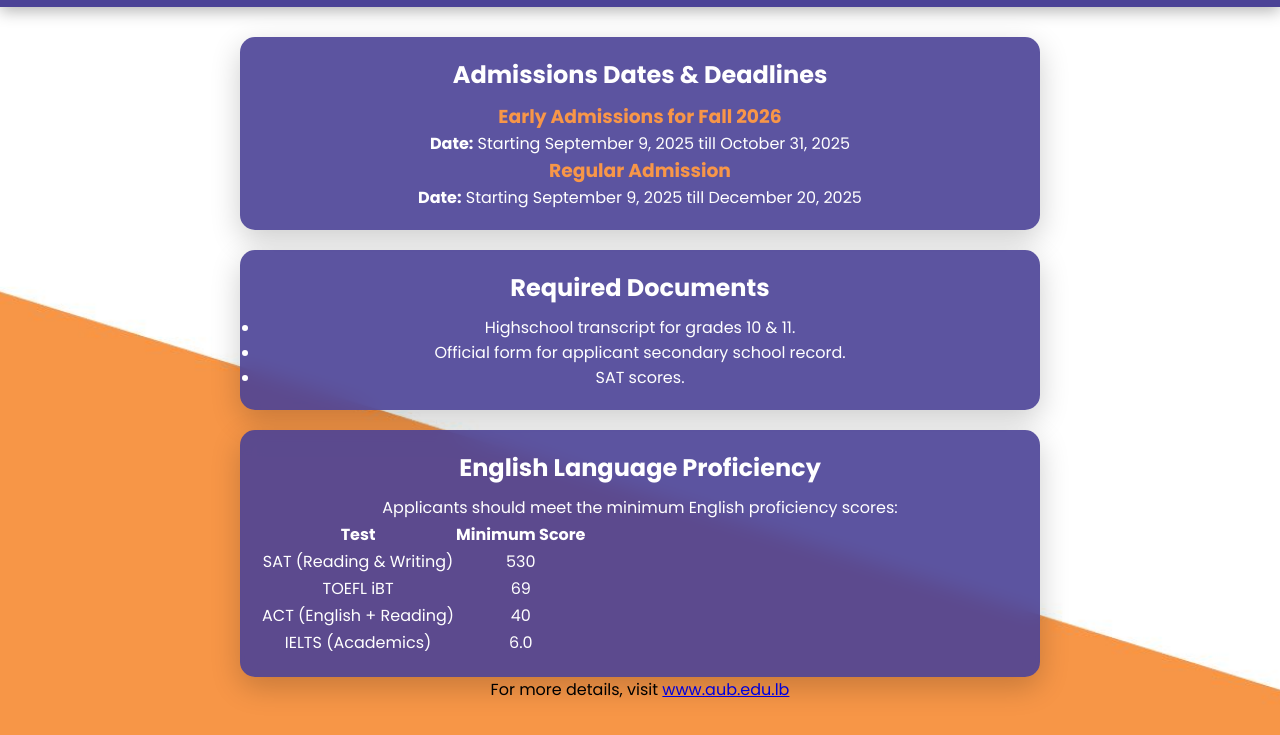
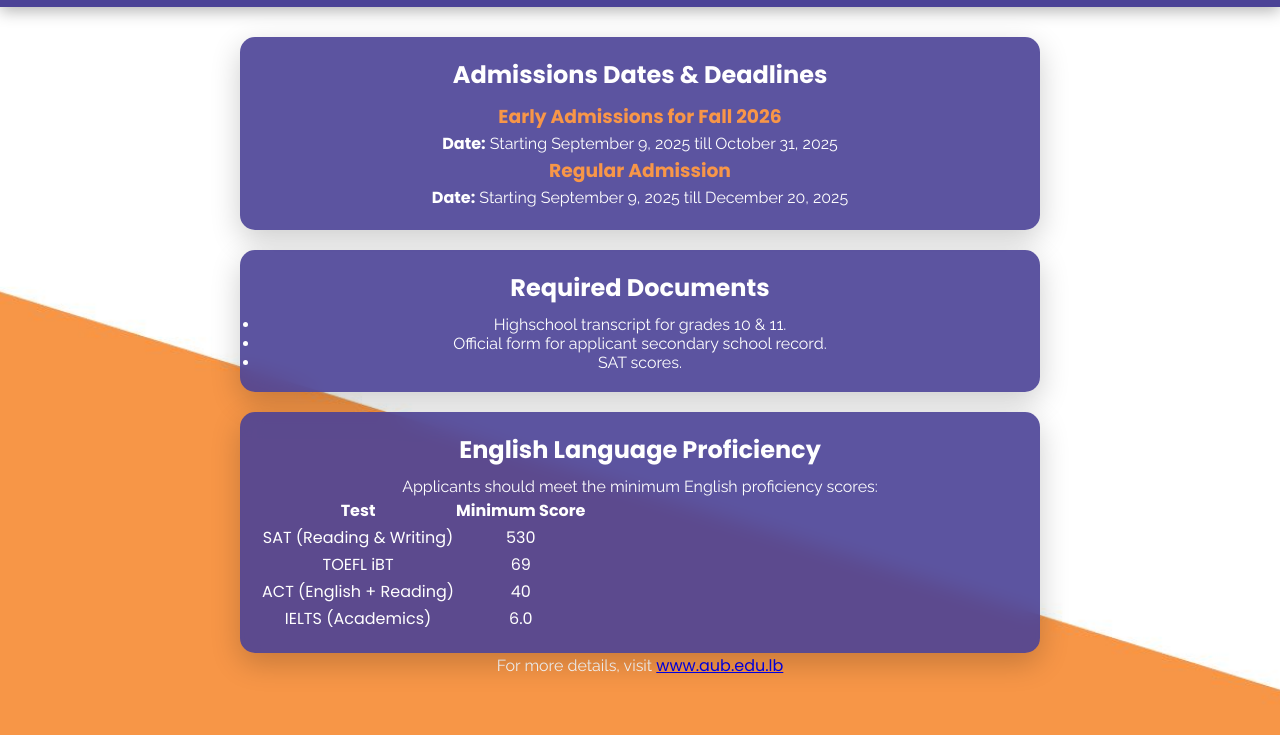
Before and after one commit to asmaachreih1/Path2Uni, a website: page Frontend/feastures/aub/aub.html in a window 1280 px wide. Shown: the part 63-798 px from the top of the page. Drawn offline with Linux system fonts and the light colour scheme.

Commit message:
Update aub.css

```diff
--- a/Frontend/feastures/aub/aub.css
+++ b/Frontend/feastures/aub/aub.css
@@ -94,3 +94,9 @@
 h3 {
     color: #f89648;
 }
+
+p, li {
+    font-size: 16px;
+    font-family: 'Raleway';
+    color: white;
+}
```
